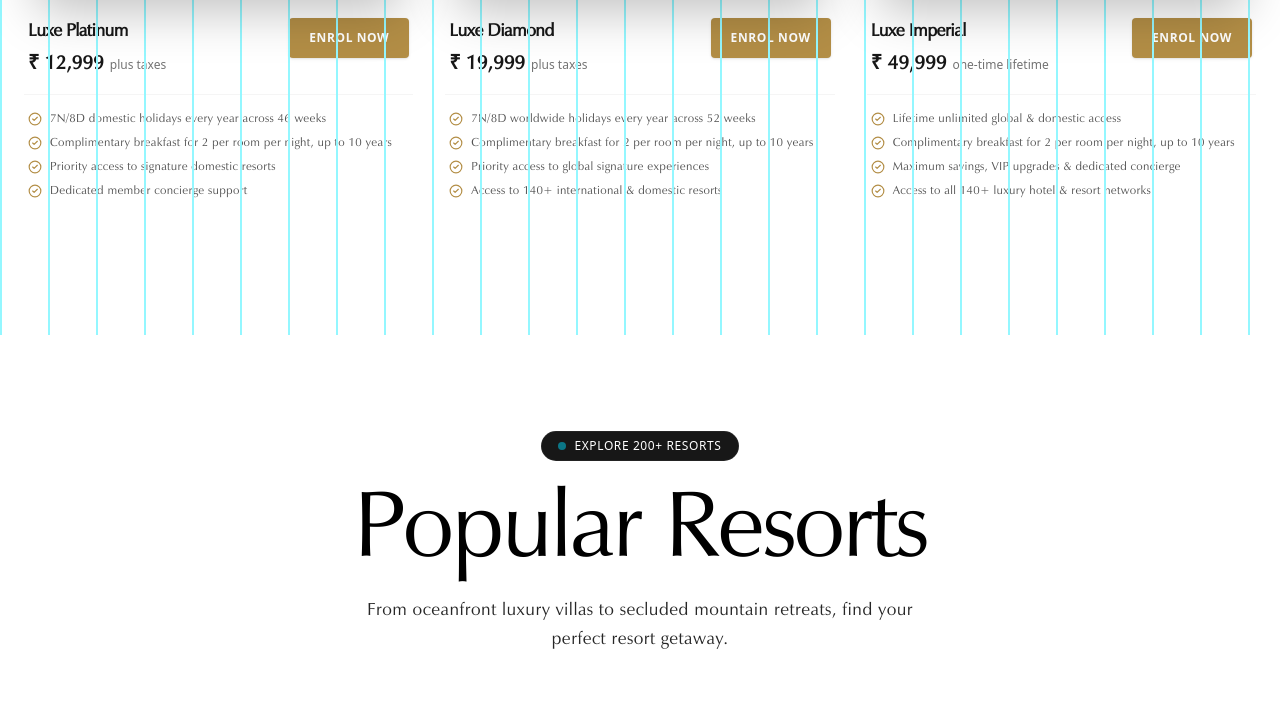
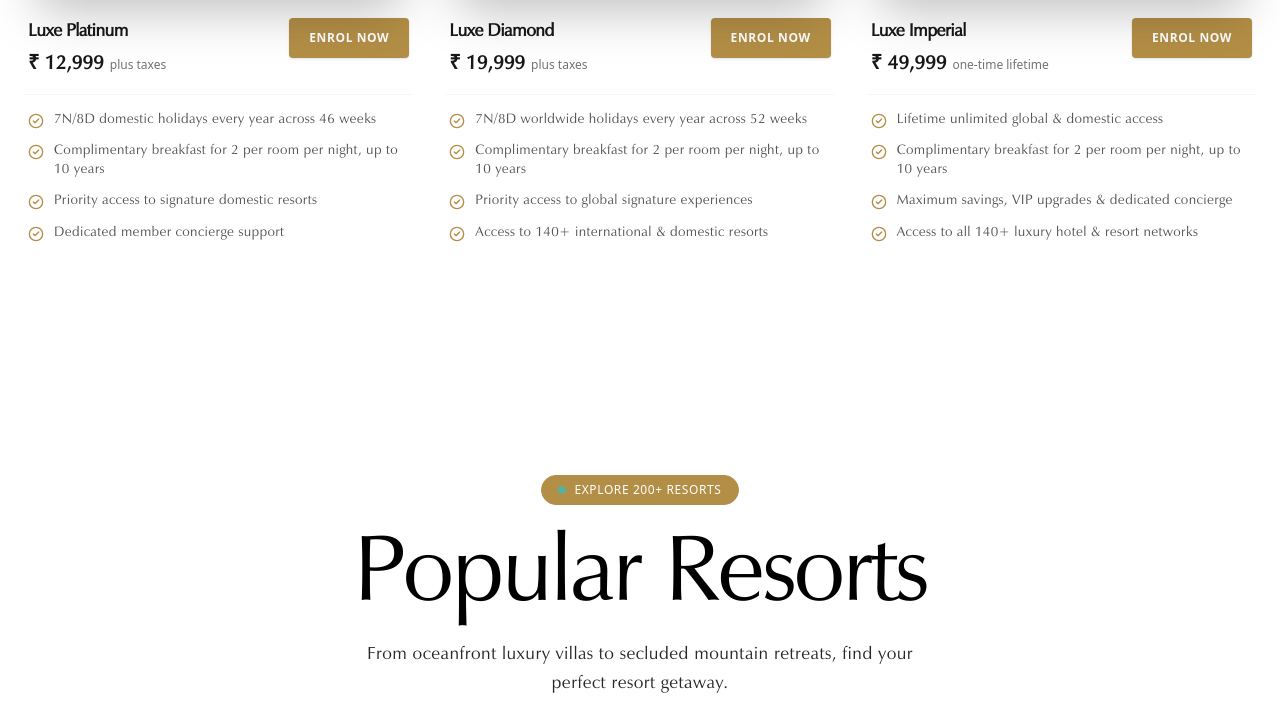
Before and after one commit to deepa11042004/theluxe, a Next.js app: page / in a window 1280 px wide. Shown: the part 4207-4924 px from the top of the page. Built offline with nearby package versions, Linux system fonts and the light colour scheme; a web font is replaced by a local one.

Commit message:
feat: add Footer, Clientsec, Destinations, Getstarted, Membersec, and Properties components to home page

```diff
--- a/components/Footer.tsx
+++ b/components/Footer.tsx
@@ -41,7 +41,7 @@ const FOOTER_LINKS = [
 
 export default function Footer() {
   return (
-    <footer className="bg-black text-white pt-16 pb-8 px-6 sm:px-12 lg:px-16 w-full font-[Vera] select-none border-t border-neutral-900">
+    <footer className="bg-[rgb(3,0,46)] text-white pt-16 pb-8 px-6 sm:px-12 lg:px-16 w-full font-[Vera] select-none border-t border-[rgb(3,0,46)]">
       <div className="max-w-7xl mx-auto">
         {/* 1. TOP MAIN ROW: 4-COLUMN NAV FOOTER LINKS */}
         <div className="grid grid-cols-2 md:grid-cols-4 gap-8 mb-14">
--- a/components/Home/Clientsec.tsx
+++ b/components/Home/Clientsec.tsx
@@ -11,36 +11,36 @@ const testimonials = [
   {
     id: 1,
     name: "Jenny Wilson",
-    location: "New York, America",
-    text: "I absolutely love this salon! From the warm welcome to the final look, everything was perfect. The staff really listened.",
+    location: "New York, USA",
+    text: "Club Elevate transformed the way we travel. Every detail of our resort stay was meticulously planned. A truly 5-star luxury experience.",
     avatar: "https://randomuser.me/api/portraits/women/44.jpg",
   },
   {
     id: 2,
     name: "Esther Howard",
     location: "London, UK",
-    text: "The service was exceptional. I felt like a queen for the day. Highly recommend booking an appointment here.",
+    text: "The concierge service was exceptional. I felt completely pampered from arrival to departure. Highly recommend becoming a member.",
     avatar: "https://randomuser.me/api/portraits/women/68.jpg",
   },
   {
     id: 3,
     name: "Wade Warren",
     location: "Paris, France",
-    text: "Great atmosphere and professional staff. They knew exactly how to handle my hair type. I will be back.",
+    text: "Unparalleled access to the world's most exclusive resorts. The private guides knew exactly how to make our vacation extraordinary.",
     avatar: "https://randomuser.me/api/portraits/men/32.jpg",
   },
   {
     id: 4,
     name: "Cameron Williamson",
     location: "Berlin, Germany",
-    text: "A truly relaxing experience. The attention to detail is unmatched. Rare to find a place that cares this much.",
+    text: "A truly relaxing experience. The attention to detail in our villa was unmatched. It's rare to find a travel club that cares this much.",
     avatar: "https://randomuser.me/api/portraits/men/75.jpg",
   },
   {
     id: 5,
     name: "Sarah Jenkins",
     location: "Tokyo, Japan",
-    text: "Best haircut I've had in years. The stylist was patient and gave great advice for my hair texture.",
+    text: "Best vacation I've had in years. The seamless booking process and premium accommodations made our anniversary trip absolutely perfect.",
     avatar: "https://randomuser.me/api/portraits/women/65.jpg",
   },
 ];
@@ -221,7 +221,7 @@ export default function Clientsec() {
             return (
               <motion.div
                 key={item.id}
-                className="absolute flex flex-col justify-between bg-black rounded-2xl p-6 sm:p-8 cursor-pointer select-none border border-neutral-800"
+                className={`absolute flex flex-col justify-between bg-[rgb(25,25,112)] rounded-2xl p-6 sm:p-8 cursor-pointer select-none shadow-xl border-2 transition-colors duration-300 ${isActive ? 'border-sky-400' : 'border-[rgb(25,25,112)]'}`}
                 style={{
                   width: layout.cardWidth,
                   minHeight: layout.cardHeight,
--- a/components/Home/Destinations.tsx
+++ b/components/Home/Destinations.tsx
@@ -139,7 +139,7 @@ const Carousel = () => {
       <div className="max-w-7xl mx-auto">
         {/* 1. Header Block */}
         <div className="text-center flex flex-col items-center">
-          <motion.div className="inline-flex items-center gap-2 bg-black backdrop-blur-md rounded-full px-4 py-1.5 text-xs text-white font-medium tracking-wider uppercase mb-6">
+          <motion.div className="inline-flex items-center gap-2 bg-[#B38E46] border border-[#B38E46] backdrop-blur-md rounded-full px-4 py-1.5 text-xs text-white font-medium tracking-wider uppercase mb-6">
             <span className="w-2 h-2 rounded-full bg-cyan-400 animate-pulse" />
             Explore 200+ Destinations
           </motion.div>
--- a/components/Home/Getstarted.tsx
+++ b/components/Home/Getstarted.tsx
@@ -57,14 +57,14 @@ function FadeUp({
 export default function Getstarted() {
   return (
     <section
-      className="relative min-h-[75vh] w-full text-neutral-900 border-t border-neutral-200/60 overflow-hidden flex items-center justify-center py-20 bg-[#4dd0e1]"
+      className="relative min-h-[75vh] w-full text-neutral-900 border-t border-neutral-200/60 overflow-hidden flex items-center justify-center py-20 bg-[#8ce6ff]"
     >
-      {/* Vertical Pinstripe Lining Background Layer */}
+      {/* Vertical Pinstripe Lining Background Layer with #94f7ff */}
       <div
-        className="absolute inset-0 pointer-events-none z-0"
+        className="absolute inset-0 pointer-events-none z-0 opacity-100"
         style={{
-          backgroundImage: "linear-gradient(to right, rgba(0,0,0,0.03) 1px, transparent 1px)",
-          backgroundSize: "6px 100%",
+          backgroundImage: "linear-gradient(to right, #94f7ff 1px, transparent 1px)",
+          backgroundSize: "8px 100%",
         }}
       />
       <div className="relative z-10 max-w-4xl mx-auto px-6 md:px-12 flex flex-col items-center text-center">
--- a/components/Home/Membersec.tsx
+++ b/components/Home/Membersec.tsx
@@ -106,13 +106,13 @@ function LuxeLogoEmblem() {
 
 export default function Membersec() {
   return (
-    <section className="relative bg-[#f4feff] w-full overflow-hidden text-neutral-900 border-t border-neutral-200/60">
+    <section className="relative bg-[#8ce6ff] w-full overflow-hidden text-neutral-900 border-t border-neutral-200/60">
       {/* Vertical Pinstripe Lining Background Layer with #94f7ff */}
       <div
-        className="absolute inset-0 pointer-events-none z-0"
+        className="absolute inset-0 pointer-events-none z-0 opacity-100"
         style={{
-          backgroundImage: "linear-gradient(to right, #94f7ff 2px, transparent 2px)",
-          backgroundSize: "48px 100%",
+          backgroundImage: "linear-gradient(to right, #94f7ff 1px, transparent 1px)",
+          backgroundSize: "8px 100%",
         }}
       />
 
@@ -173,7 +173,7 @@ export default function Membersec() {
       </div>
 
       {/* SECTION 2: MEMBERSHIP TYPES & CARDS (TAJ EPICURE STYLE) */}
-      <div className="bg-white text-black py-20 px-6 w-full border-t border-neutral-200/60">
+      <div className="relative z-10 bg-white text-black py-20 px-6 w-full border-t border-neutral-200/60">
         <div className="max-w-7xl mx-auto text-center">
           <h3 className="text-2xl md:text-5xl font-[Vera] tracking-tight text-black mb-4 uppercase">
             Membership Types
@@ -246,10 +246,10 @@ export default function Membersec() {
 
                 {/* 3. INCLUDED BENEFITS LIST BELOW CARD */}
                 <div className="mt-4 pt-4 border-t border-neutral-100 px-1">
-                  <ul className="space-y-2">
+                  <ul className="space-y-3">
                     {card.benefits.map((b, bIdx) => (
-                      <li key={bIdx} className="flex items-center gap-2 text-xs font-[Vera] font-light text-neutral-600 tracking-wide">
-                        <CheckCircle2 className="w-3.5 h-3.5 text-[#B38E46] shrink-0" />
+                      <li key={bIdx} className="flex items-start gap-2.5 text-sm font-[Vera] font-light text-neutral-600 tracking-wide leading-snug">
+                        <CheckCircle2 className="w-4 h-4 text-[#B38E46] shrink-0 mt-[2px]" />
                         <span className="font-[Vera] font-light">{b}</span>
                       </li>
                     ))}
--- a/components/Home/Properties.tsx
+++ b/components/Home/Properties.tsx
@@ -82,7 +82,7 @@ export default function Properties() {
       <div className="w-full max-w-7xl mx-auto px-6 flex flex-col items-center">
         {/* Header */}
         <div className="text-center flex flex-col items-center mb-10 md:mb-16">
-          <div className="inline-flex items-center gap-2 bg-neutral-900 border border-neutral-800/80 rounded-full px-4 py-1.5 text-xs text-white font-medium tracking-wider uppercase mb-6">
+          <div className="inline-flex items-center gap-2 bg-[#B38E46] border border-[#B38E46] rounded-full px-4 py-1.5 text-xs text-white font-medium tracking-wider uppercase mb-6">
             <span className="w-2 h-2 rounded-full bg-cyan-400 animate-pulse" />
             Explore 200+ Resorts
           </div>
@@ -103,7 +103,7 @@ export default function Properties() {
               onClick={prev}
               disabled={offset === 0}
               whileTap={offset > 0 ? { scale: 0.94 } : {}}
-              className="w-12 h-12 rounded-full bg-black flex items-center justify-center hover:bg-neutral-800 transition-colors disabled:opacity-30 disabled:cursor-not-allowed"
+              className="w-12 h-12 rounded-full bg-[#B38E46] flex items-center justify-center hover:bg-[#997734] transition-colors disabled:opacity-30 disabled:cursor-not-allowed"
             >
               <ArrowLeft size={18} strokeWidth={1.8} className="text-white" />
             </motion.button>
@@ -111,7 +111,7 @@ export default function Properties() {
               onClick={next}
               disabled={offset >= maxOffset}
               whileTap={offset < maxOffset ? { scale: 0.94 } : {}}
-              className="w-12 h-12 rounded-full bg-black flex items-center justify-center hover:bg-neutral-800 transition-colors disabled:opacity-30 disabled:cursor-not-allowed"
+              className="w-12 h-12 rounded-full bg-[#B38E46] flex items-center justify-center hover:bg-[#997734] transition-colors disabled:opacity-30 disabled:cursor-not-allowed"
             >
               <ArrowRight size={18} strokeWidth={1.8} className="text-white" />
             </motion.button>
```
